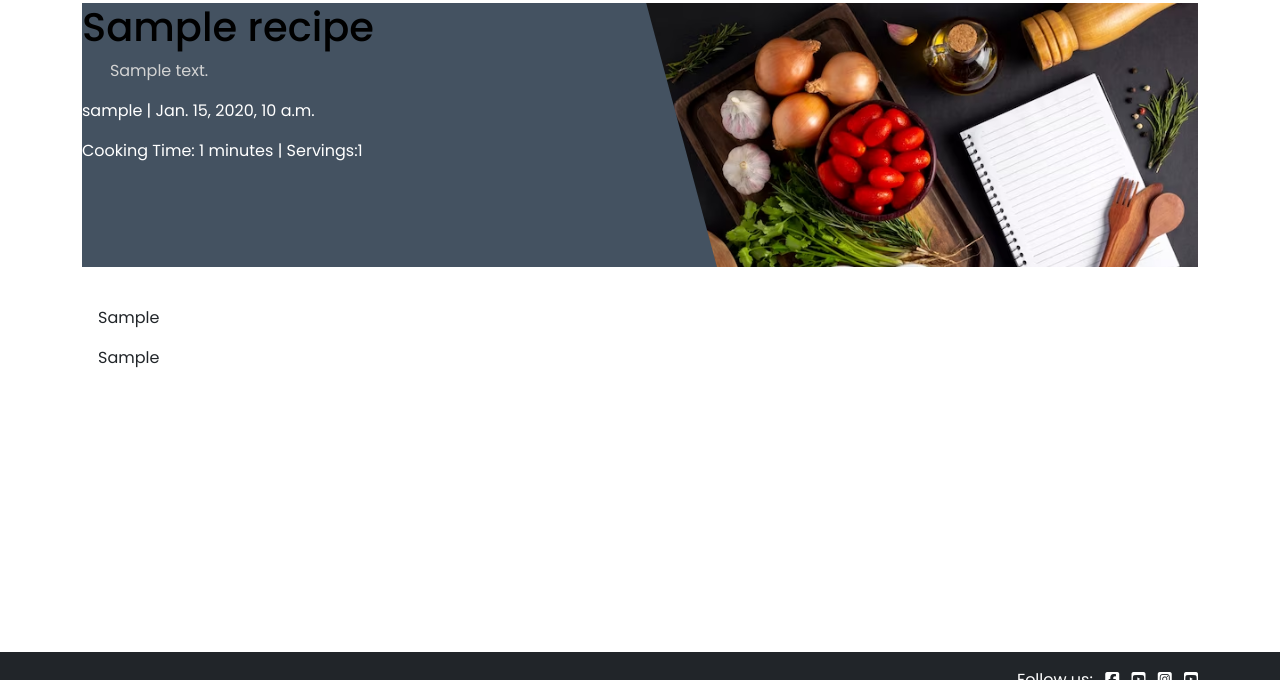
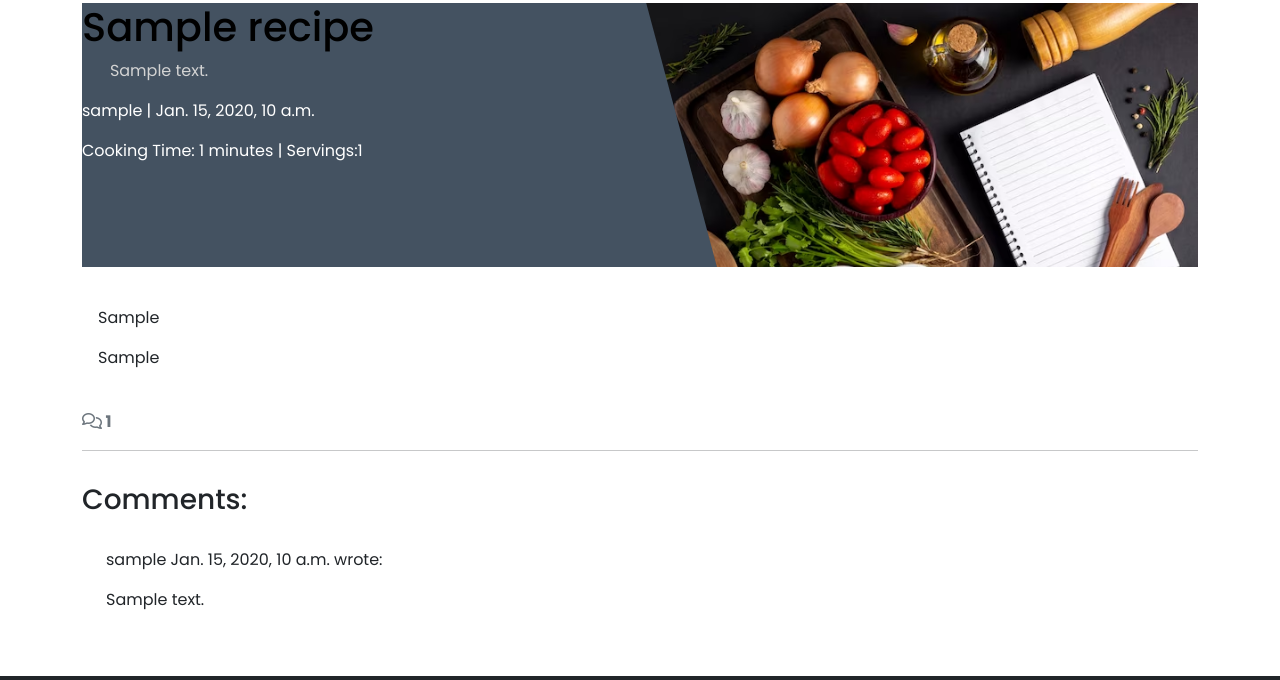
Before and after one commit to MartsyniukOlena/recipes-website, a Django app: a page that uses recipes/templates/recipes/recipe_detail.html in a window 1280 px wide. Shown: the part 68-748 px from the top of the page. Run offline with Django 4.2, Linux system fonts and the light colour scheme; tables that the repository leaves empty hold one stand-in row (values such as "Sample post").

Commit message:
Add code to display comments

```diff
--- a/recipes/templates/recipes/recipe_detail.html
+++ b/recipes/templates/recipes/recipe_detail.html
@@ -35,6 +35,49 @@
             </div>
         </div>
     </div>
+    <!-- Displaying count of comments -->
+  <div class="row">
+    <div class="col-12">
+      <strong class="text-secondary">
+        <i class="far fa-comments"></i> {{ comment_count }}
+      </strong>
+    </div>
+    <div class="col-12">
+      <hr>
+    </div>
+  </div>
+  <!-- Displaying Comments -->
+  <div class="row">
+    <div class="col-md-8 card mb-4  mt-3 ">
+      <h3>Comments:</h3>
+      <div class="card-body">
+        <!-- We want a for loop inside the empty control tags
+          to iterate through each comment in comments -->
+        {% for comment in comments %}
+        <div class="p-2 comments
+          {% if not comment.approved and comment.author == user %}
+          faded{% elif not comment.approved %} d-none{% endif %}">
+          <p class="font-weight-bold">
+            {{ comment.author }}
+            <span class="font-weight-normal">
+              {{ comment.created_on }}
+            </span> wrote:
+          </p>
+          <div id="comment{{ comment.id }}">
+            {{ comment.body | linebreaks }}
+          </div>
+          {% if not comment.approved and comment.author == user %}
+          <p class="approval">
+            This comment is awaiting approval
+          </p>
+          {% endif %}
+        </div>
+        <!-- Our for loop ends here -->
+        {% endfor %}
+      </div>
+    </div>
+  </div>
+
 </div>
 
 {% endblock content %}
--- a/recipes/views.py
+++ b/recipes/views.py
@@ -25,11 +25,18 @@ def recipe_detail(request, slug):
 
     queryset = Recipe.objects.filter(status=1)
     recipe = get_object_or_404(queryset, slug=slug)
+    comments = recipe.comments.all().order_by("-created_on")
+    comment_count = recipe.comments.filter(approved=True).count()
+
 
     return render(
         request,
         "recipes/recipe_detail.html",
-        {"recipe": recipe},
+        {"recipe": recipe,
+        "comments": comments,
+        "comment_count": comment_count,
+        },
+
     )
 
 def index(request):
```
Also changed, not shown: gourmet/settings.py (+1 -13 lines).
